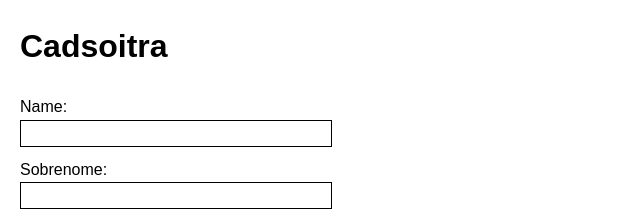
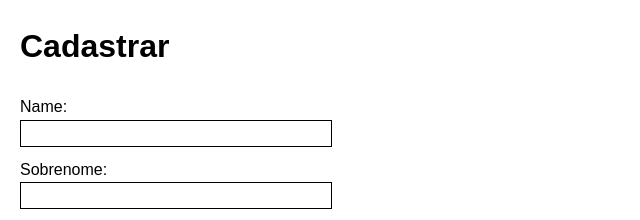
Before and after one commit to fjsssec/Cadastro-fjss, a plain HTML site: page index.html in a window 1280 px wide. Shown: the top 220 px of the page, 0-640 px from the left. Drawn offline with Linux system fonts and the light colour scheme.

Commit message:
Update index.html

```diff
--- a/index.html
+++ b/index.html
@@ -8,7 +8,7 @@
     <link rel="stylesheet" href="src/style.css">
 </head>
 <body>
-    <h1>Cadsoitra</h1>
+    <h1>Cadastrar</h1>
 
     <form id="cadastroForm">
         <input type="hidden" id="editIndex" value="-1">
```
